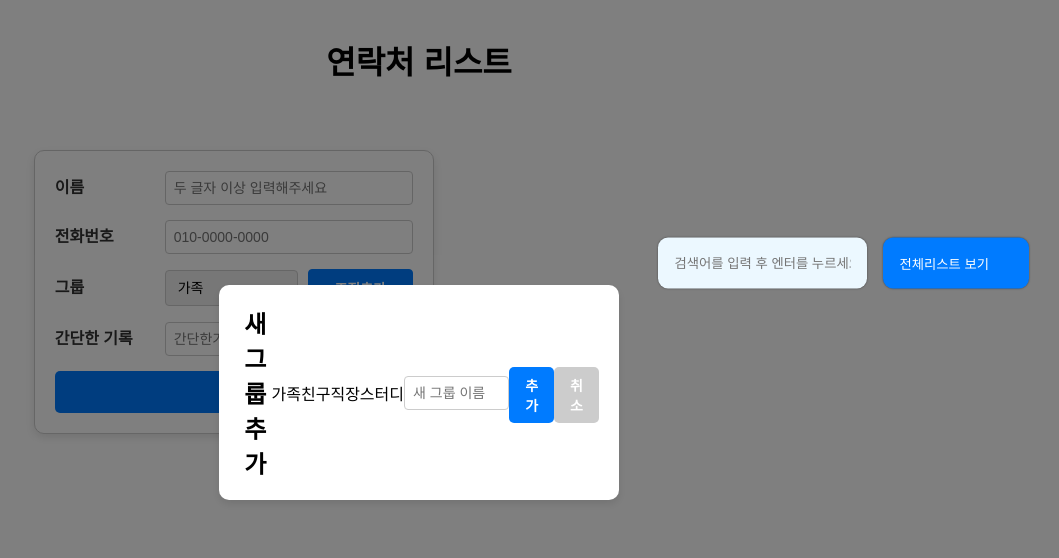
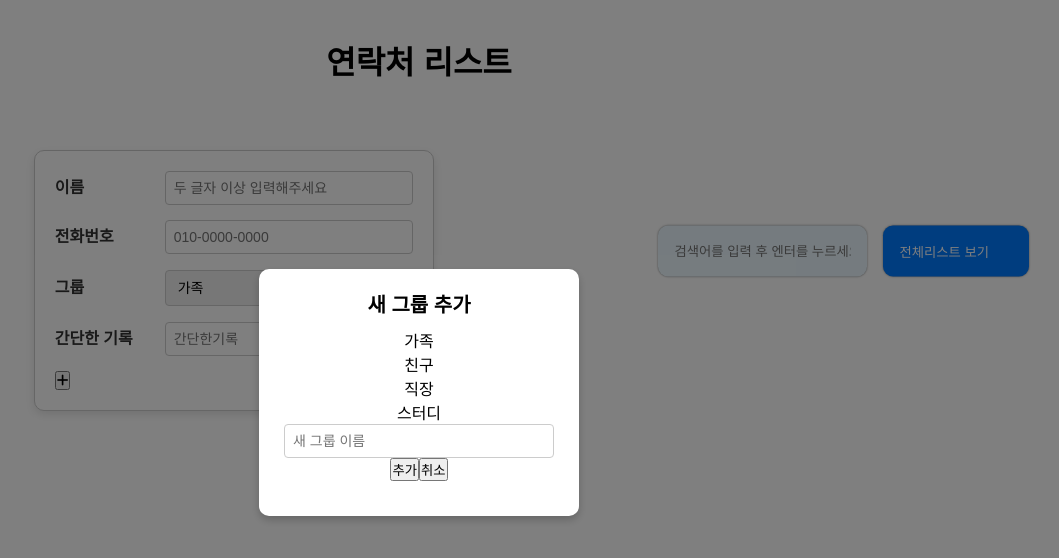
Before and after one commit to Yoos99/contact-list, a React (Vite) app: page / in a window 1280 px wide. Both pictures are taken after a click on the button "조직추가". Shown: the top 558 px of the page, without its empty margins (221-1280 px from the left). Built offline with nearby package versions, Linux system fonts and the light colour scheme.

Commit message:
style: groupModal 스타일 수정

```diff
--- a/src/App.css
+++ b/src/App.css
@@ -4,3 +4,9 @@
   align-items: center;
   padding: 30px;
 }
+
+@media screen and (max-width: 768px) {
+  .container {
+    flex-direction: column;
+  }
+}
--- a/src/css/groupModal.css
+++ b/src/css/groupModal.css
@@ -8,41 +8,92 @@
   display: flex;
   justify-content: center;
   align-items: center;
+  z-index: 1000;
 }
 
 .modalContent {
-  background-color: #fff;
+  background-color: white;
   padding: 20px;
   border-radius: 10px;
-  box-shadow: 0 4px 8px rgba(0, 0, 0, 0.1);
+  width: 320px;
+  box-shadow: 0 4px 8px rgba(0, 0, 0, 0.2);
   text-align: center;
-  max-width: 400px;
+  display: flex;
+  flex-direction: column;
+  align-items: center;
+}
+
+h2 {
+  margin: 0;
+  padding-bottom: 10px;
+  font-size: 20px;
+  font-weight: bold;
+}
+
+ul {
+  list-style-type: none;
+  padding: 0;
+  margin: 0;
   width: 100%;
 }
 
-.modalContent h2 {
-  margin-top: 0;
+.groupItem {
+  display: flex;
+  justify-content: space-between;
+  align-items: center;
+  padding: 10px;
+  margin: 5px 0;
+  background-color: #f3f3f3;
+  border-bottom: 1px solid #ccc;
+  border-radius: 5px;
+  width: 100%;
 }
 
-.modalButtons {
+.deleteButton {
+  background: none;
+  border: none;
+  color: red;
+  cursor: pointer;
+  font-size: 16px;
+}
+
+.addGroup {
   margin-top: 20px;
   display: flex;
-  justify-content: space-around;
+  gap: 10px;
+  width: 100%;
 }
 
-.modalButtons button {
-  padding: 8px 16px;
+.addGroup input {
+  flex: 1;
+  padding: 8px;
+  border: 1px solid #ccc;
+  border-radius: 5px;
+}
+
+.addGroup button {
+  padding: 8px 12px;
+  background-color: #007bff;
+  color: white;
   border: none;
   border-radius: 5px;
-  font-size: 14px;
   cursor: pointer;
 }
 
-.modalButtons button:first-child {
-  background-color: #007bff;
-  color: #fff;
+.addGroup button:hover {
+  background-color: #0056b3;
 }
 
-.modalButtons button:last-child {
-  background-color: #ccc;
+.closeButton {
+  margin-top: 20px;
+  padding: 10px 20px;
+  background-color: #ff4444;
+  color: white;
+  border: none;
+  border-radius: 5px;
+  cursor: pointer;
 }
+
+.closeButton:hover {
+  background-color: #cc0000;
+}
--- a/src/css/inputCon.css
+++ b/src/css/inputCon.css
@@ -44,14 +44,16 @@
 .inputCon .group {
   display: flex;
   align-items: center;
+  justify-content: flex-start;
 }
 
 .inputCon .group select {
-  width: 500px;
+  width: auto;
+  flex: 1;
+  margin-right: 10px;
 }
 
 .inputCon .group button {
-  margin-left: 10px;
   padding: 8px 12px;
   border: 1px solid #007bff;
   border-radius: 4px;
@@ -65,7 +67,7 @@
   background-color: #0056b3;
 }
 
-.inputCon button {
+.inputCon .addBar {
   width: 100%;
   padding: 12px;
   border: none;
@@ -77,7 +79,7 @@
   cursor: pointer;
 }
 
-.inputCon button:hover {
+.inputCon .addBar:hover {
   background-color: #0056b3;
 }
 
```
